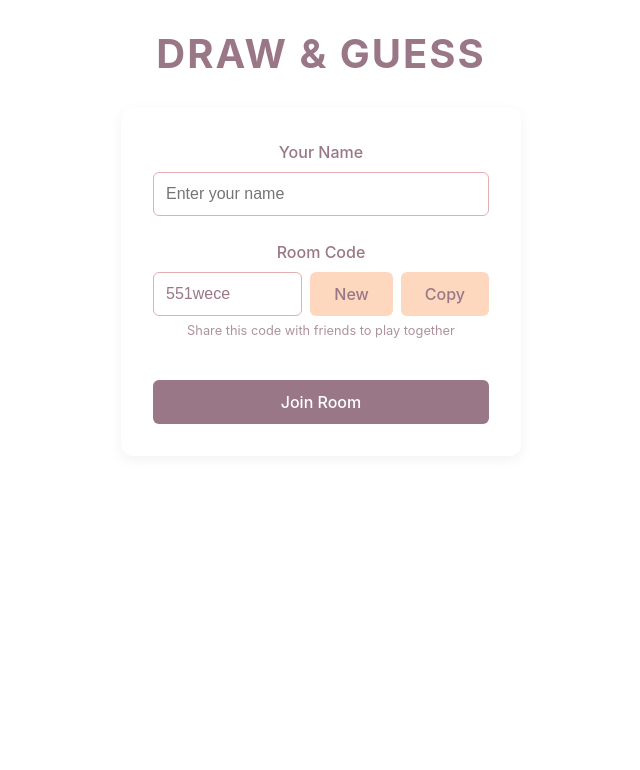
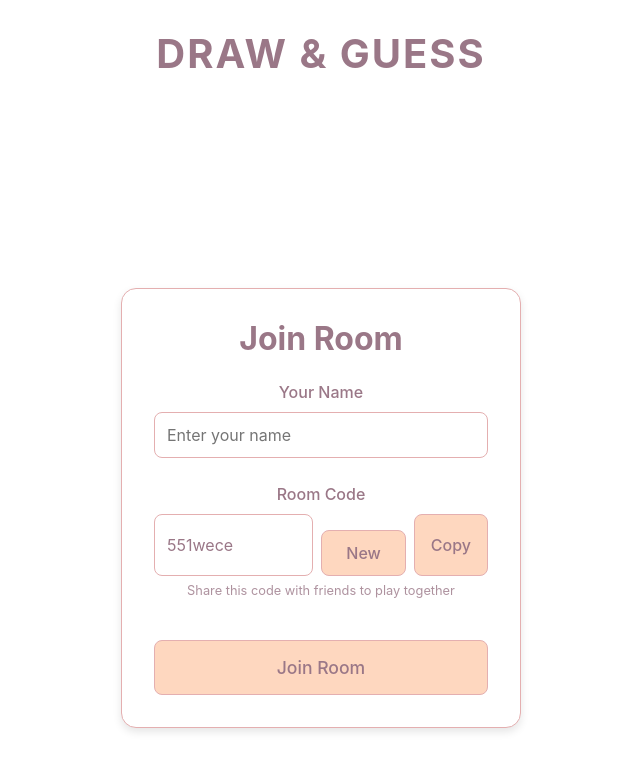
Before and after one commit to YeMyat144/draw-guess, a Vue app: page / in a window 1280 px wide. Shown: the top 770 px of the page, without its empty margins (319-959 px from the left). Built offline with nearby package versions, Linux system fonts and the light colour scheme.

Commit message:
Refactor GameRoom, JoinRoom, and PlayerList components for improved structure and styling

```diff
--- a/src/components/Chat.vue
+++ b/src/components/Chat.vue
@@ -65,7 +65,6 @@
     </div>
   </div>
 </template>
-
 <style scoped>
 .chat-component {
   display: flex;
--- a/src/components/DrawingCanvas.vue
+++ b/src/components/DrawingCanvas.vue
@@ -4,7 +4,7 @@
 
  const props = defineProps<{
   isDrawer: boolean;
-   socket: Socket | null;
+  socket: Socket | null;  // Not a ref anymore, just the Socket object
   isPaused?: boolean;
   roundTime?: number;
 }>();
@@ -20,6 +20,7 @@
  const showCustomWordInput = ref(false);
 
 
+
  // Initialize canvas
  onMounted(() => {
   if (canvasRef.value) {
@@ -30,34 +31,32 @@
       canvasContext.value = context;
       resizeCanvas();
 
-       // Setup event listeners for window resize
       window.addEventListener('resize', resizeCanvas);
 
-       // Set initial canvas style
       canvasContext.value.lineCap = 'round';
       canvasContext.value.lineJoin = 'round';
       canvasContext.value.strokeStyle = selectedColor.value;
       canvasContext.value.lineWidth = lineWidth.value;
 
-       // Fill canvas with white background
       canvasContext.value.fillStyle = 'white';
       canvasContext.value.fillRect(0, 0, canvas.width, canvas.height);
     }
   }
-
-   // Setup socket listeners for remote drawing
-   if (props.socket) {
-     props.socket.on('drawing', (data: { x: number; y: number; type: string }) => {
-       if (!props.isDrawer) {  // Only handle drawing events if not the drawer
-         draw(data.x, data.y, data.type);
-       }
 });
 
-     props.socket.on('clear-canvas', () => {
+// Watch for socket becoming available
+watch(() => props.socket, (newSocket) => {
+  if (newSocket) {
+    newSocket.on('drawing', (data: { x: number; y: number; type: string }) => {
+      draw(data.x, data.y, data.type);
+    });
+
+    newSocket.on('clear-canvas', () => {
       clearCanvas();
     });
   }
 });
+
 
  // Clean up event listeners when component is unmounted
  onBeforeUnmount(() => {
@@ -176,7 +175,6 @@
    };
  };
 
-
  // Change line width
  const setLineWidth = (width: number) => {
    lineWidth.value = width;
@@ -200,8 +198,6 @@
    clearCanvas();
    emit('clear-canvas');
  };
-
-
 
  // Handle custom word input
  const toggleCustomWordInput = () => {
--- a/src/components/GameRoom.vue
+++ b/src/components/GameRoom.vue
@@ -393,8 +393,6 @@
    .game-header {
      flex-direction: column;
      align-items: flex-start;
-      gap: 0.5rem;
-      padding: 0.75rem;
    }
 
    .room-info h2 {
--- a/src/components/JoinRoom.vue
+++ b/src/components/JoinRoom.vue
@@ -50,6 +50,8 @@
 
 <template>
   <div class="join-room">
+    <div class="join-form">
+      <h1 class="form-title">Join Room</h1>
       <div class="form-group">
         <label for="username">Your Name</label>
         <input
@@ -63,7 +65,7 @@
 
       <div class="form-group">
         <label for="roomId">Room Code</label>
-       <div class="room-id-container">
+        <div class="room-id-group">
           <input
             type="text"
             id="roomId"
@@ -71,10 +73,10 @@
             placeholder="Enter room code"
             @keyup.enter="handleJoin"
           />
-         <button @click="createNewRoom" class="btn btn-secondary">
+          <button @click="createNewRoom" class="new-room-button">
             New
           </button>
-         <button @click="copyRoomId" class="btn btn-secondary" :class="{ 'btn-success': copySuccess }">
+          <button @click="copyRoomId" class="copy-button" :class="{ 'copy-success': copySuccess }">
             {{ copySuccess ? 'Copied!' : 'Copy' }}
           </button>
         </div>
@@ -83,102 +85,161 @@
 
       <p v-if="error" class="error-message">{{ error }}</p>
 
-     <button @click="handleJoin" class="btn btn-primary">
+      <button @click="handleJoin" class="join-button">
         Join Room
       </button>
+    </div>
   </div>
 </template>
 
 <style scoped>
 .join-room {
+  display: flex;
+  flex-direction: column;
+  align-items: center;
+  justify-content: center;
+  min-height: 100vh;
+  background-color: #fff;
+  padding: 2rem;
+  font-family: 'SF Pro Display', -apple-system, BlinkMacSystemFont, 'Segoe UI', Roboto, Oxygen, Ubuntu, Cantarell, 'Open Sans', 'Helvetica Neue', sans-serif;
+}
+
+.join-form {
+  background-color: #fff;
+  padding: 2rem;
+  border-radius: 15px;
+  box-shadow: 0 4px 8px rgba(0, 0, 0, 0.1);
   width: 100%;
   max-width: 400px;
-   background: #fff;
-   border-radius: 12px;
-   padding: 2rem;
-   box-shadow: 0 4px 12px rgba(154, 119, 135, 0.1);
+  border: 1px solid #e4afb0;
+}
+
+.form-title {
+  text-align: center;
+  color: #9a7787;
+  margin-bottom: 1.5rem;
+  font-size: 2rem;
 }
 
 .form-group {
   margin-bottom: 1.5rem;
 }
 
- label {
+.form-group label {
   display: block;
   margin-bottom: 0.5rem;
+  color: #9a7787;
   font-weight: 500;
-   color: #9a7787;
 }
 
- input {
+.form-group input {
   width: 100%;
   padding: 0.75rem;
+  border: 1px solid #e4afb0;
+  border-radius: 8px;
   font-size: 1rem;
-   border: 1px solid #e4afb0;
-   border-radius: 6px;
-   background: #fff;
-   color: #9a7787;
-   transition: border-color 0.2s, box-shadow 0.2s;
+  font-family: inherit;
+  transition: all 0.25s ease;
 }
 
- input:focus {
+.form-group input:focus {
   outline: none;
   border-color: #9a7787;
-   box-shadow: 0 0 0 3px rgba(154, 119, 135, 0.15);
 }
 
- .room-id-container {
+.room-id-group {
   display: flex;
   gap: 0.5rem;
 }
 
- .room-id-container input {
+.room-id-group input {
   flex: 1;
 }
 
- .btn {
-   display: inline-block;
-   padding: 0.75rem 1.5rem;
-   font-size: 1rem;
+.copy-button {
+  padding: 0.75rem 1rem;
+  background-color: #fed7bf;
+  color: #9a7787;
+  border: none;
+  border-radius: 8px;
+  cursor: pointer;
   font-weight: 500;
-   text-align: center;
-   border: none;
-   border-radius: 6px;
-   cursor: pointer;
-   transition: background-color 0.2s, transform 0.1s;
+  transition: all 0.25s ease;
+  font-family: inherit;
+  border: 1px solid #e4afb0;
 }
 
- .btn:active {
-   transform: translateY(1px);
+.copy-button:hover {
+  background-color: #e4afb0;
+  color: #fff;
 }
 
- .btn-primary {
-   background-color: #9a7787;
-   color: white;
+.copy-success {
+  position: absolute;
+  top: 50%;
+  left: 50%;
+  transform: translate(-50%, -50%);
+  background-color: #fed7bf;
+  color: #9a7787;
+  padding: 0.5rem 1rem;
+  border-radius: 8px;
+  font-size: 0.9rem;
+  animation: fadeInOut 2s ease-in-out;
+  border: 1px solid #e4afb0;
+}
+
+@keyframes fadeInOut {
+  0% { opacity: 0; }
+  20% { opacity: 1; }
+  80% { opacity: 1; }
+  100% { opacity: 0; }
+}
+
+.error-message {
+  color: #9a7787;
+  margin-top: 0.5rem;
+  font-size: 0.9rem;
+  text-align: center;
+}
+
+.join-button {
   width: 100%;
+  padding: 1rem;
+  background-color: #fed7bf;
+  color: #9a7787;
+  border: none;
+  border-radius: 8px;
+  cursor: pointer;
+  font-weight: 500;
+  font-size: 1.1rem;
+  transition: all 0.25s ease;
+  font-family: inherit;
+  border: 1px solid #e4afb0;
   margin-top: 1rem;
 }
 
- .btn-primary:hover {
-   background-color: #8a6777;
+.join-button:hover {
+  background-color: #e4afb0;
+  color: #fff;
 }
 
- .btn-secondary {
+.new-room-button {
+  margin-top: 1rem;
+  padding: 0.75rem 1.5rem;
   background-color: #fed7bf;
   color: #9a7787;
+  border: none;
+  border-radius: 8px;
+  cursor: pointer;
+  font-weight: 500;
+  transition: all 0.25s ease;
+  font-family: inherit;
+  border: 1px solid #e4afb0;
 }
 
- .btn-secondary:hover {
-   background-color: #fdc7af;
- }
-
- .btn-success {
-   background-color: #9a7787;
-   color: white;
- }
-
- .btn-success:hover {
-   background-color: #8a6777;
+.new-room-button:hover {
+  background-color: #e4afb0;
+  color: #fff;
 }
 
 small {
@@ -189,12 +250,6 @@
   opacity: 0.8;
 }
 
- .error-message {
-   color: #e4afb0;
-   font-size: 0.9rem;
-   margin-top: 0.5rem;
- }
-
 @media (max-width: 500px) {
   .join-room {
     padding: 1.5rem;
--- a/src/components/PlayerList.vue
+++ b/src/components/PlayerList.vue
@@ -57,112 +57,106 @@
 
 <style scoped>
 .player-list {
-   display: flex;
-   flex-direction: column;
-   height: 50%;
   background-color: #fff;
+  border-radius: 15px;
+  box-shadow: 0 4px 8px rgba(0, 0, 0, 0.1);
+  border: 1px solid #e4afb0;
+  overflow: hidden;
+  font-family: 'SF Pro Display', -apple-system, BlinkMacSystemFont, 'Segoe UI', Roboto, Oxygen, Ubuntu, Cantarell, 'Open Sans', 'Helvetica Neue', sans-serif;
 }
 
- .player-list-header {
-   padding: 0.75rem 1rem;
+.player-list h3 {
   background-color: #fed7bf;
+  color: #9a7787;
+  padding: 15px;
+  margin: 0;
+  text-align: center;
   border-bottom: 1px solid #e4afb0;
-   display: flex;
-   justify-content: space-between;
-   align-items: center;
- }
-
- .player-list-header h3 {
-   margin: 0;
-   font-size: 1rem;
-   color: #9a7787;
-   font-weight: 600;
- }
-
- .drawer-controls {
-   display: flex;
-   align-items: center;
 }
 
 .players {
-   flex: 1;
-   overflow-y: auto;
-   padding: 0.5rem;
+  padding: 15px;
+  display: flex;
+  flex-direction: column;
+  gap: 10px;
   background-color: #fff;
 }
 
 .player {
   display: flex;
+  justify-content: space-between;
   align-items: center;
-   justify-content: space-between;
-   padding: 0.75rem 1rem;
-   border-radius: 6px;
-   margin-bottom: 0.5rem;
-   background-color: #fed7bf;
-   transition: all 0.2s ease;
+  padding: 10px 15px;
+  background-color: #fff;
+  border-radius: 10px;
+  border: 1px solid #e4afb0;
+  transition: all 0.25s ease;
 }
 
 .player:hover {
-   background-color: #e4afb0;
-   transform: translateX(4px);
+  background-color: #fed7bf;
 }
 
- .player.is-drawer {
-   background-color: #9a7787;
-   border-left: 3px solid #e4afb0;
-   color: #fff;
+.current-player {
+  background-color: #fed7bf;
+  color: #9a7787;
+  border-color: #e4afb0;
 }
 
- .player.current-player {
-   background-color: #e4afb0;
-   border-left: 3px solid #9a7787;
-   color: #fff;
+.is-drawer {
+  background-color: #fed7bf;
+  color: #9a7787;
+  border-color: #e4afb0;
 }
 
 .player-info {
   display: flex;
-   justify-content: space-between;
   align-items: center;
-   width: 100%;
+  gap: 10px;
 }
 
 .player-name {
   font-weight: 500;
   display: flex;
   align-items: center;
-   gap: 0.5rem;
+  gap: 5px;
 }
 
 .drawer-badge {
-   font-size: 0.7rem;
-   background-color: #9a7787;
-   color: white;
-   padding: 0.2rem 0.4rem;
-   border-radius: 4px;
+  background-color: #fed7bf;
+  color: #9a7787;
+  padding: 2px 8px;
+  border-radius: 12px;
+  font-size: 0.8em;
+  border: 1px solid #e4afb0;
 }
 
 .player-score {
-   font-weight: 600;
-   color: inherit;
+  font-weight: 500;
+  color: #9a7787;
 }
 
 .give-turn-btn {
-   display: flex;
-   align-items: center;
-   gap: 0.5rem;
-   padding: 0.3rem 0.6rem;
-   font-size: 0.8rem;
-   background-color: #9a7787;
-   color: white;
+  padding: 6px 12px;
+  background-color: #fed7bf;
+  color: #9a7787;
   border: none;
-   border-radius: 4px;
+  border-radius: 8px;
   cursor: pointer;
-   transition: all 0.2s;
+  font-weight: 500;
+  transition: all 0.25s ease;
+  font-family: inherit;
+  border: 1px solid #e4afb0;
 }
 
 .give-turn-btn:hover {
   background-color: #e4afb0;
-   transform: translateY(-1px);
+  color: #fff;
+}
+
+.give-turn-btn:disabled {
+  opacity: 0.6;
+  cursor: not-allowed;
 }
 
 .give-turn-icon {
@@ -181,13 +175,21 @@
 }
 
 @media (max-width: 768px) {
-   .player-list {
-     height: auto;
-     min-height: 200px;
+  .player {
+    padding: 8px 12px;
   }
 
-   .player {
-     padding: 0.5rem 0.75rem;
+  .player-name {
+    font-size: 0.9em;
+  }
+
+  .player-score {
+    font-size: 0.9em;
+  }
+
+  .give-turn-btn {
+    padding: 4px 8px;
+    font-size: 0.9em;
   }
 }
 </style>
--- a/src/style.css
+++ b/src/style.css
@@ -1,3 +1,4 @@
+
 :root {
   font-family: 'SF Pro Display', -apple-system, BlinkMacSystemFont, 'Segoe UI', Roboto, Oxygen, Ubuntu, Cantarell, 'Open Sans', 'Helvetica Neue', sans-serif;
   line-height: 1.5;
```
Also changed, not shown: src/App.vue (indentation only). Lines whose indentation alone changed are shown as unchanged.
